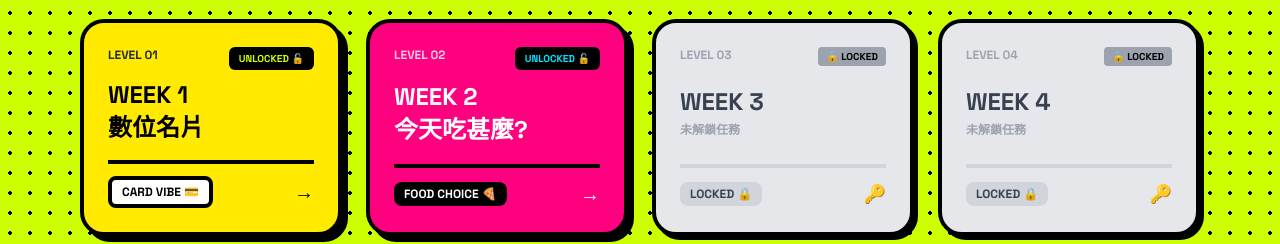
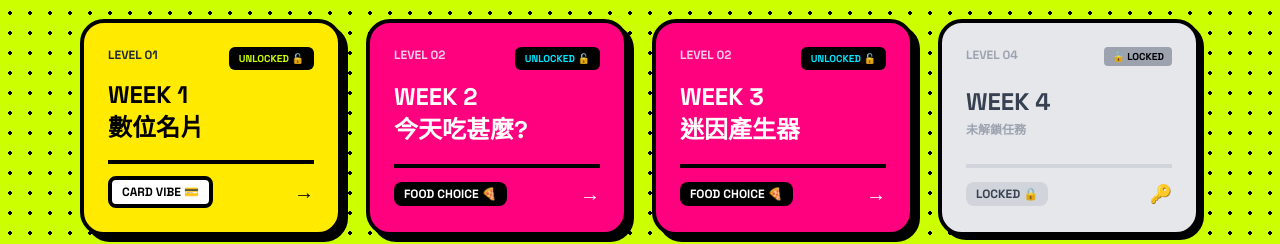
Before and after one commit to s26122108-byte/S26122108, a plain HTML site: page index.html in a window 1280 px wide. Shown: the part 557-801 px from the top of the page. Drawn offline with nearby package versions, Linux system fonts and the light colour scheme.

Commit message:
Update index.html

```diff
--- a/index.html
+++ b/index.html
@@ -255,23 +255,26 @@
                         <span class="font-black text-xl">→</span>
                     </div>
                 </a>
-
-                <!-- BUTTON 3: LOCKED -->
-                <div onclick="showLockedAlert('Week 3')" class="locked-btn bg-gray-200 text-gray-500 p-6 rounded-3xl brutal-border brutal-shadow-sm flex flex-col justify-between min-h-[200px] cursor-pointer select-none">
+                <!-- BUTTON 3: UNLOCKED (Week 3) -->
+                <a href="w3/index.html" class="unlocked-btn bg-[#FF007F] text-white p-6 rounded-3xl brutal-border brutal-shadow flex flex-col justify-between min-h-[200px] relative group">
                     <div class="flex justify-between items-start">
-                        <span class="text-xs font-black uppercase text-gray-400">LEVEL 03</span>
-                        <span class="bg-gray-400 text-black text-[10px] font-black px-2 py-0.5 rounded uppercase">🔒 LOCKED</span>
+                        <span class="text-xs font-black uppercase text-pink-200">LEVEL 02</span>
+                        <span class="bg-black text-[#00E5FF] text-[10px] font-black px-2.5 py-1 rounded-md uppercase">
+                            UNLOCKED 🔓
+                        </span>
                     </div>
                     <div>
-                        <h3 class="text-2xl font-black uppercase mt-2 text-gray-700 leading-snug">Week 3</h3>
-                        <p class="text-xs font-bold text-gray-400 mt-1">未解鎖任務</p>
+                        <h3 class="text-2xl font-black uppercase mt-2 group-hover:text-[#CCFF00] transition-colors leading-snug">
+                            Week 3<br>迷因產生器
+                        </h3>
                     </div>
-                    <div class="mt-4 pt-3 border-t-4 border-gray-300 flex items-center justify-between">
-                        <span class="bg-gray-300 text-gray-700 text-xs font-extrabold px-2.5 py-1 rounded-lg">LOCKED 🔒</span>
-                        <span class="text-lg">🔑</span>
+                    <div class="mt-4 pt-3 border-t-4 border-black flex items-center justify-between">
+                        <span class="bg-black text-white text-xs font-black px-2.5 py-1 rounded-lg">
+                            FOOD CHOICE 🍕
+                        </span>
+                        <span class="font-black text-xl">→</span>
                     </div>
-                </div>
-
+                </a>
                 <!-- BUTTON 4: LOCKED -->
                 <div onclick="showLockedAlert('Week 4')" class="locked-btn bg-gray-200 text-gray-500 p-6 rounded-3xl brutal-border brutal-shadow-sm flex flex-col justify-between min-h-[200px] cursor-pointer select-none">
                     <div class="flex justify-between items-start">
```
